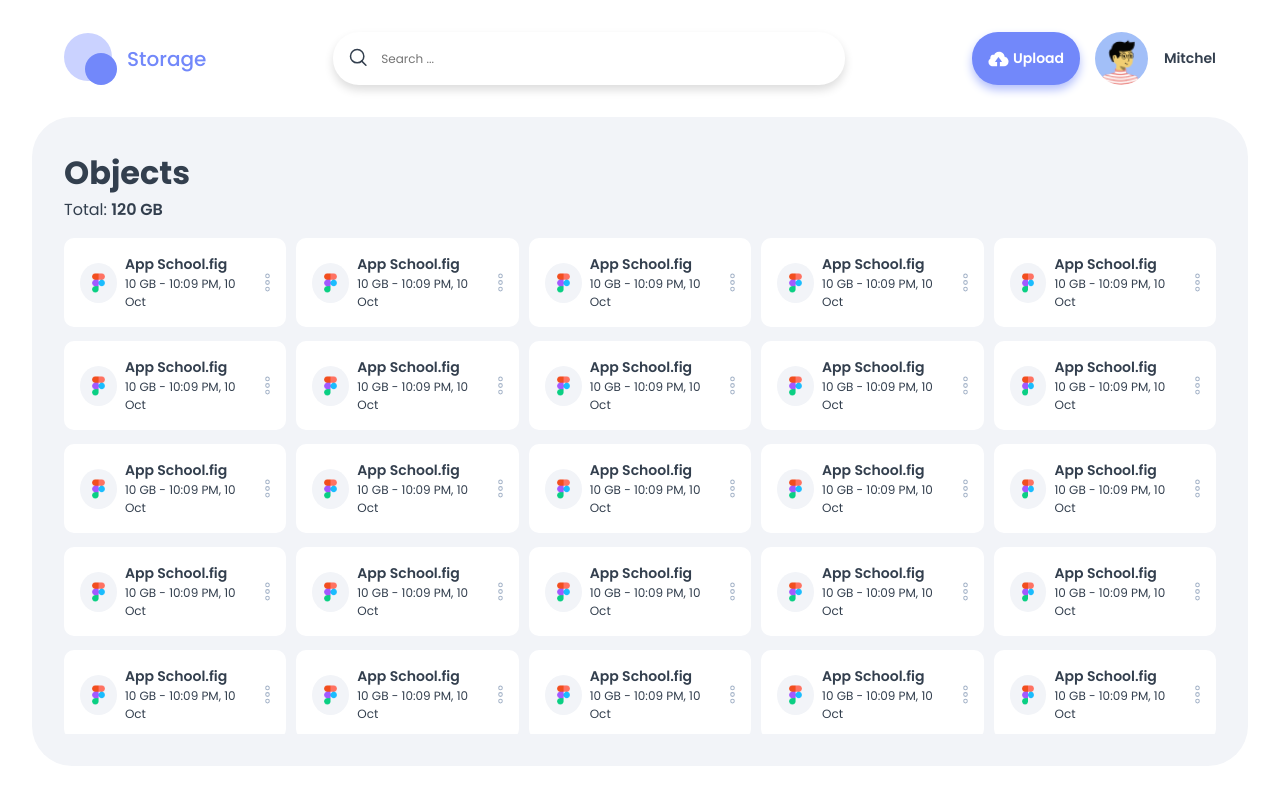
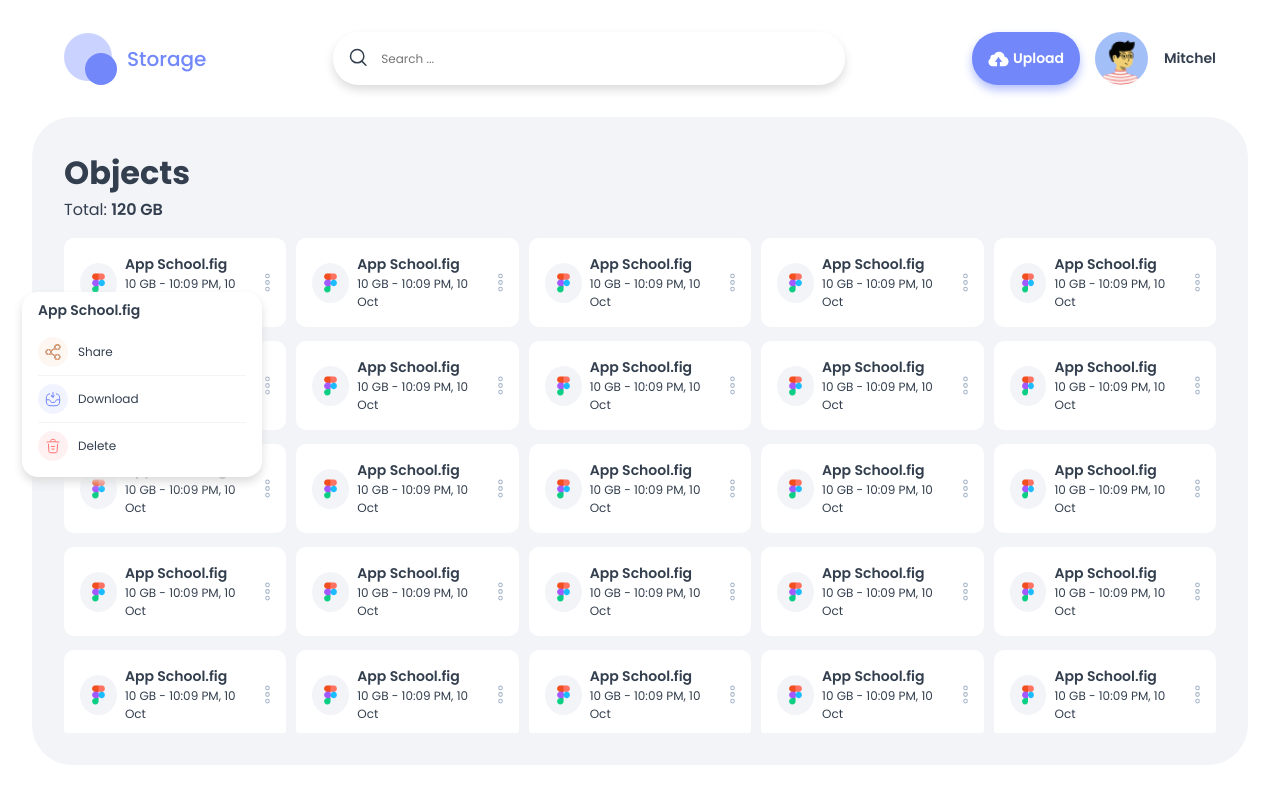
Before and after one commit to mhdshrz/Object-Storage-Client-Web-Programming-Final-Project, a website built with Vite: page index.html in a window 1280 px wide. Both pictures are taken after a click on the button 267 px from the left and 282 px from the top of the page. Built offline with nearby package versions, Linux system fonts and the light colour scheme; files whose address does not match are found by name.

Commit message:
complete show/hide popup menu

```diff
--- a/index.html
+++ b/index.html
@@ -65,6 +65,39 @@
               <button type="button">
                 <img src="/icons/options.svg" alt="three dot options icon" />
               </button>
+              <div class="options__menu">
+                <h4>App School.fig</h4>
+                <div class="options">
+                  <ul>
+                    <li>
+                      <div class="option__icon share">
+                        <img src="/icons/share.svg" alt="share icon" />
+                      </div>
+                      Share
+                    </li>
+                    <li>
+                      <div class="option__icon download">
+                        <img
+                          src="/icons/download.svg"
+                          alt="download icon (mail with a downward arrow inside it)"
+                        />
+                      </div>
+                      Download
+                    </li>
+                    <li>
+                      <button type="button">
+                        <div class="option__icon delete">
+                          <img
+                            src="/icons/delete.svg"
+                            alt="delete icon (trash can)"
+                          />
+                        </div>
+                        Delete
+                      </button>
+                    </li>
+                  </ul>
+                </div>
+              </div>
             </div>
             <div class="object">
               <div class="obj__img">
--- a/main.js
+++ b/main.js
@@ -1,2 +1,67 @@
 const username = localStorage.getItem("username");
 console.log(username);
+
+function showPopupMenu(e) {
+  function makePopupMenu() {
+    const optionsMenu = document.createElement("div");
+    optionsMenu.classList.add("options__menu");
+
+    const heading = document.createElement("h4");
+    heading.textContent = "App School.fig";
+
+    const optionsDiv = document.createElement("div");
+    optionsDiv.classList.add("options");
+
+    const ul = document.createElement("ul");
+
+    ["Share", "Download", "Delete"].forEach((optionText) => {
+      const li = document.createElement("li");
+
+      const optionIcon = document.createElement("div");
+      optionIcon.classList.add("option__icon", optionText.toLowerCase());
+
+      const img = document.createElement("img");
+      img.setAttribute("src", `/icons/${optionText.toLowerCase()}.svg`);
+      img.setAttribute("alt", `${optionText.toLowerCase()} icon`);
+
+      optionIcon.appendChild(img);
+
+      li.appendChild(optionIcon);
+      li.appendChild(document.createTextNode(optionText));
+
+      ul.appendChild(li);
+    });
+
+    optionsDiv.appendChild(ul);
+
+    optionsMenu.appendChild(heading);
+    optionsMenu.appendChild(optionsDiv);
+
+    return optionsMenu;
+  }
+
+  e.stopPropagation();
+  if (document.querySelector(".options__menu"))
+    document.querySelector(".options__menu").remove();
+  const button = e.currentTarget;
+  const coordinates = button.getBoundingClientRect();
+  const optionsMenu = makePopupMenu();
+  optionsMenu.style.left = `${Math.round(coordinates.left - 243)}px`;
+  optionsMenu.style.top = `${Math.round(coordinates.bottom)}px`;
+
+  e.currentTarget.parentNode.appendChild(optionsMenu);
+}
+
+function hidePopupMenu(e) {
+  if (
+    document.querySelector(".options__menu") &&
+    !document.querySelector(".options__menu").contains(e.target)
+  ) {
+    document.querySelector(".options__menu").remove();
+  }
+}
+
+document.querySelectorAll(".object").forEach((object) => {
+  object.children[2].addEventListener("click", showPopupMenu);
+});
+document.addEventListener("click", hidePopupMenu);
--- a/style.css
+++ b/style.css
@@ -284,8 +284,8 @@ header .logo a {
   display: grid;
   grid-template-columns: repeat(5, 1fr);
   gap: 14px 10px;
-  overflow: scroll;
-  height: calc(100vh - 304px);
+  overflow: auto;
+  height: calc(100vh - 305px);
 }
 
 .object {
@@ -295,6 +295,7 @@ header .logo a {
   /* justify-content: center; */
   align-items: center;
   border-radius: 10px;
+  /* position: relative; */
 }
 
 .obj__img {
@@ -338,3 +339,66 @@ header .logo a {
 .object button img {
   width: 5px;
 }
+
+/* popover menu */
+.options__menu {
+  position: absolute;
+  background-color: white;
+  z-index: 100;
+  top: 285px;
+  left: 537px;
+  width: 240px;
+  display: grid;
+  row-gap: 0.5rem;
+  padding: 0.5rem 1rem;
+  /* border: 1px solid black; */
+  border-radius: 1rem;
+  box-shadow: 0 5px 10px #dddddd;
+}
+
+.options__menu h4 {
+  font-weight: 600;
+  font-size: 0.875rem;
+}
+
+.options__menu ul {
+  font-weight: 400;
+  font-size: 0.75rem;
+  display: flex;
+  flex-direction: column;
+}
+
+.options__menu li {
+  display: flex;
+  align-items: center;
+  column-gap: 10px;
+  padding-block: 0.5rem;
+}
+
+.option__icon {
+  display: flex;
+  justify-content: center;
+  align-items: center;
+  width: 30px;
+  height: 30px;
+  border-radius: 50%;
+}
+
+.option__icon img {
+  width: 1rem;
+}
+
+.share {
+  background-color: rgba(249, 171, 114, 0.1);
+}
+.download {
+  background-color: rgba(114, 136, 250, 0.1);
+}
+.delete {
+  background-color: rgba(255, 116, 116, 0.1);
+}
+
+.options__menu li:nth-child(1),
+.options__menu li:nth-child(2) {
+  border-bottom: 1px solid var(--bg-primary-color);
+}
```
Also changed, not shown: public/icons/delete.svg (added), public/icons/download.svg (added), public/icons/share.svg (added).
